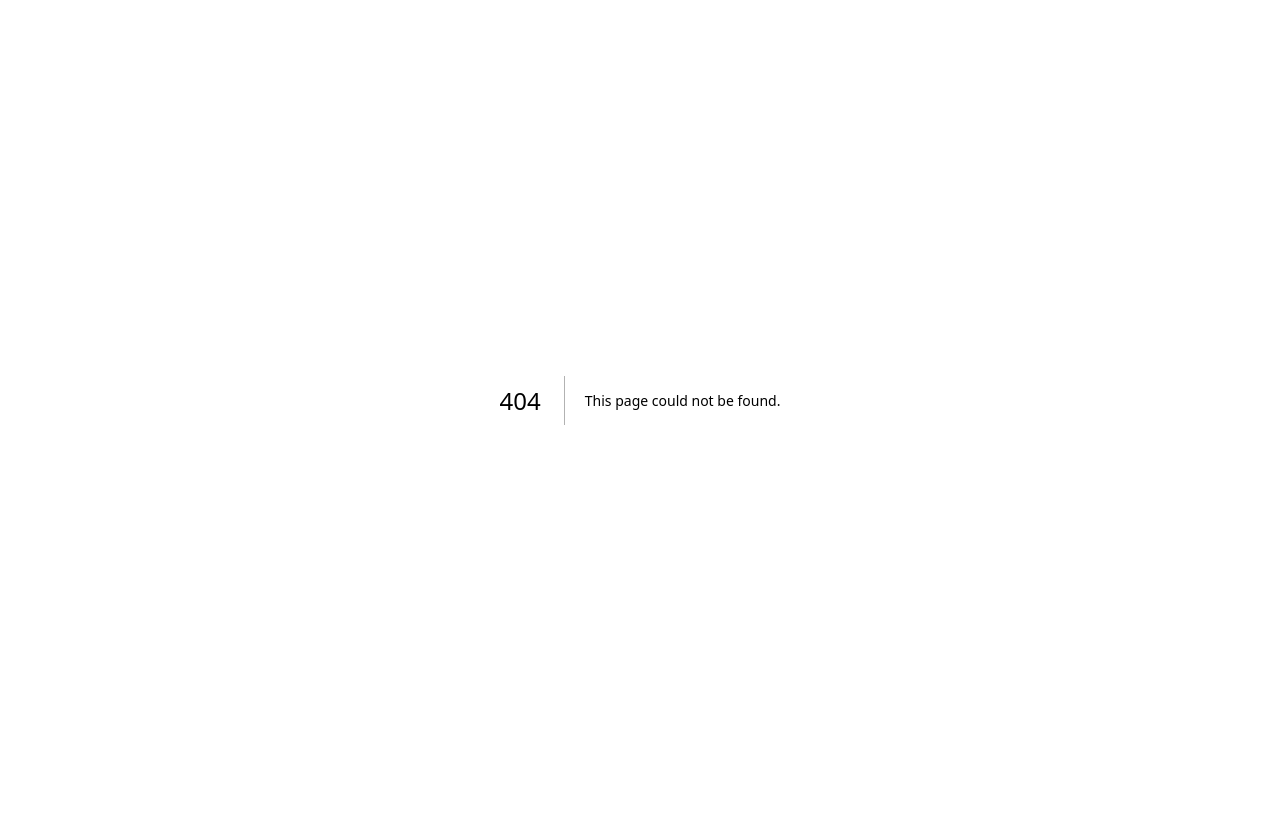
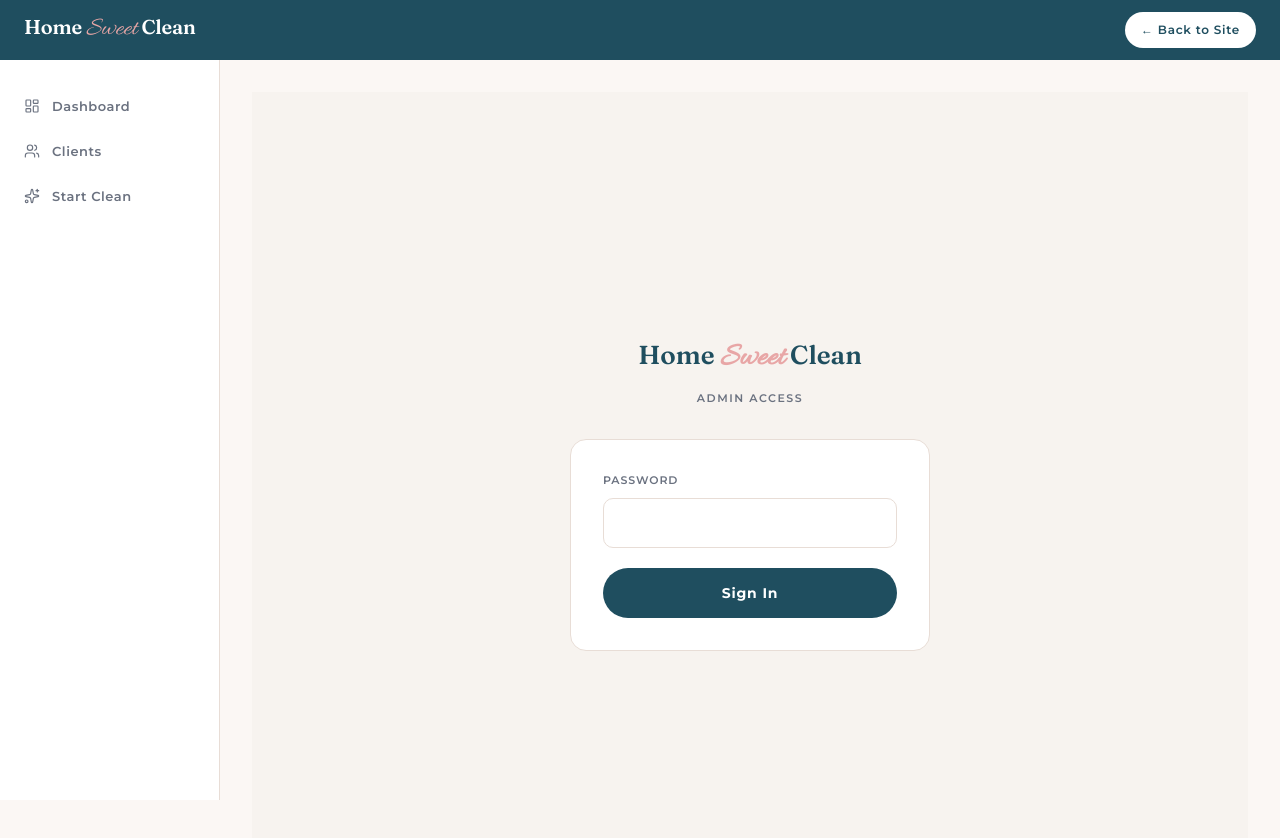
Before and after one commit to MosleyKO/homesweetclean, a Next.js app: page /admin/login in a window 1280 px wide. Before the commit this address had no page. Shown: the top 838 px of the page. Before the commit the page ends 800 px from the top, so only its background shows below. Built offline with nearby package versions, Linux system fonts and the light colour scheme.

Commit message:
Add password protection to admin routes
- Middleware redirects unauthenticated /admin requests to /admin/login
- Login page posts password to /api/admin-login
- Sets httpOnly cookie valid for 30 days on success

```diff
--- /dev/null
+++ b/app/admin/login/page.tsx
@@ -0,0 +1,80 @@
+'use client'
+
+import { useState } from 'react'
+import { useSearchParams } from 'next/navigation'
+
+export default function AdminLoginPage() {
+  const searchParams = useSearchParams()
+  const from = searchParams.get('from') ?? '/admin'
+  const [password, setPassword] = useState('')
+  const [error, setError] = useState('')
+  const [loading, setLoading] = useState(false)
+
+  async function handleSubmit(e: React.FormEvent) {
+    e.preventDefault()
+    setLoading(true)
+    setError('')
+
+    const res = await fetch(`/api/admin-login?from=${encodeURIComponent(from)}`, {
+      method: 'POST',
+      headers: { 'Content-Type': 'application/json' },
+      body: JSON.stringify({ password }),
+      redirect: 'follow',
+    })
+
+    if (res.ok || res.redirected) {
+      window.location.href = res.url || from
+    } else {
+      const data = await res.json().catch(() => ({}))
+      setError(data.error ?? 'Incorrect password')
+      setLoading(false)
+    }
+  }
+
+  return (
+    <div style={{ minHeight: '100vh', background: '#F7F3EF', display: 'flex', alignItems: 'center', justifyContent: 'center', fontFamily: 'var(--font-outfit), sans-serif' }}>
+      <div style={{ width: '100%', maxWidth: 400, padding: '0 20px' }}>
+        <div style={{ textAlign: 'center', marginBottom: 32 }}>
+          <div style={{ fontFamily: 'var(--font-fraunces), serif', fontSize: 26, fontWeight: 600, color: 'var(--teal)' }}>
+            Home <span style={{ fontFamily: 'var(--font-allura), cursive', color: 'var(--blush)', fontSize: 32 }}>Sweet</span> Clean
+          </div>
+          <div style={{ fontFamily: 'var(--font-montserrat), sans-serif', fontSize: 11, fontWeight: 600, letterSpacing: '0.14em', textTransform: 'uppercase', color: 'var(--muted)', marginTop: 6 }}>
+            Admin Access
+          </div>
+        </div>
+
+        <div style={{ background: 'white', borderRadius: 16, border: '1px solid var(--line)', padding: 32 }}>
+          <form onSubmit={handleSubmit} style={{ display: 'flex', flexDirection: 'column', gap: 16 }}>
+            <div>
+              <label style={{ display: 'block', fontFamily: 'var(--font-montserrat), sans-serif', fontSize: 11, fontWeight: 600, letterSpacing: '0.08em', textTransform: 'uppercase', color: 'var(--muted)', marginBottom: 8 }}>
+                Password
+              </label>
+              <input
+                type="password"
+                value={password}
+                onChange={e => setPassword(e.target.value)}
+                autoFocus
+                required
+                style={{ width: '100%', padding: '12px 14px', borderRadius: 10, border: '1.5px solid var(--line)', fontSize: 15, color: 'var(--teal)', outline: 'none', boxSizing: 'border-box', fontFamily: 'var(--font-outfit), sans-serif' }}
+              />
+            </div>
+
+            {error && (
+              <div style={{ background: '#FEF2F2', border: '1px solid #FECACA', borderRadius: 8, padding: '10px 14px', fontSize: 13, color: '#DC2626', fontWeight: 500 }}>
+                {error}
+              </div>
+            )}
+
+            <button
+              type="submit"
+              disabled={loading}
+              style={{ background: 'var(--teal)', color: 'white', border: 'none', borderRadius: 50, padding: '14px', fontSize: 14, fontWeight: 700, fontFamily: 'var(--font-montserrat), sans-serif', letterSpacing: '0.06em', cursor: loading ? 'not-allowed' : 'pointer', opacity: loading ? 0.7 : 1, marginTop: 4 }}
+            >
+              {loading ? 'Signing in…' : 'Sign In'}
+            </button>
+          </form>
+        </div>
+      </div>
+    </div>
+  )
+}
--- /dev/null
+++ b/app/api/admin-login/route.ts
@@ -0,0 +1,20 @@
+import { NextRequest, NextResponse } from 'next/server'
+
+export async function POST(req: NextRequest) {
+  const { password } = await req.json()
+
+  if (password !== process.env.ADMIN_PASSWORD) {
+    return NextResponse.json({ error: 'Incorrect password' }, { status: 401 })
+  }
+
+  const from = req.nextUrl.searchParams.get('from') ?? '/admin'
+  const res = NextResponse.redirect(new URL(from, req.url))
+  res.cookies.set('hsc_admin_auth', process.env.ADMIN_SECRET!, {
+    httpOnly: true,
+    secure: process.env.NODE_ENV === 'production',
+    sameSite: 'lax',
+    maxAge: 60 * 60 * 24 * 30, // 30 days
+    path: '/',
+  })
+  return res
+}
--- /dev/null
+++ b/middleware.ts
@@ -0,0 +1,20 @@
+import { NextRequest, NextResponse } from 'next/server'
+
+export function middleware(req: NextRequest) {
+  const { pathname } = req.nextUrl
+
+  if (!pathname.startsWith('/admin')) return NextResponse.next()
+  if (pathname === '/admin/login') return NextResponse.next()
+
+  const auth = req.cookies.get('hsc_admin_auth')?.value
+  if (auth === process.env.ADMIN_SECRET) return NextResponse.next()
+
+  const loginUrl = req.nextUrl.clone()
+  loginUrl.pathname = '/admin/login'
+  loginUrl.searchParams.set('from', pathname)
+  return NextResponse.redirect(loginUrl)
+}
+
+export const config = {
+  matcher: '/admin/:path*',
+}
```
